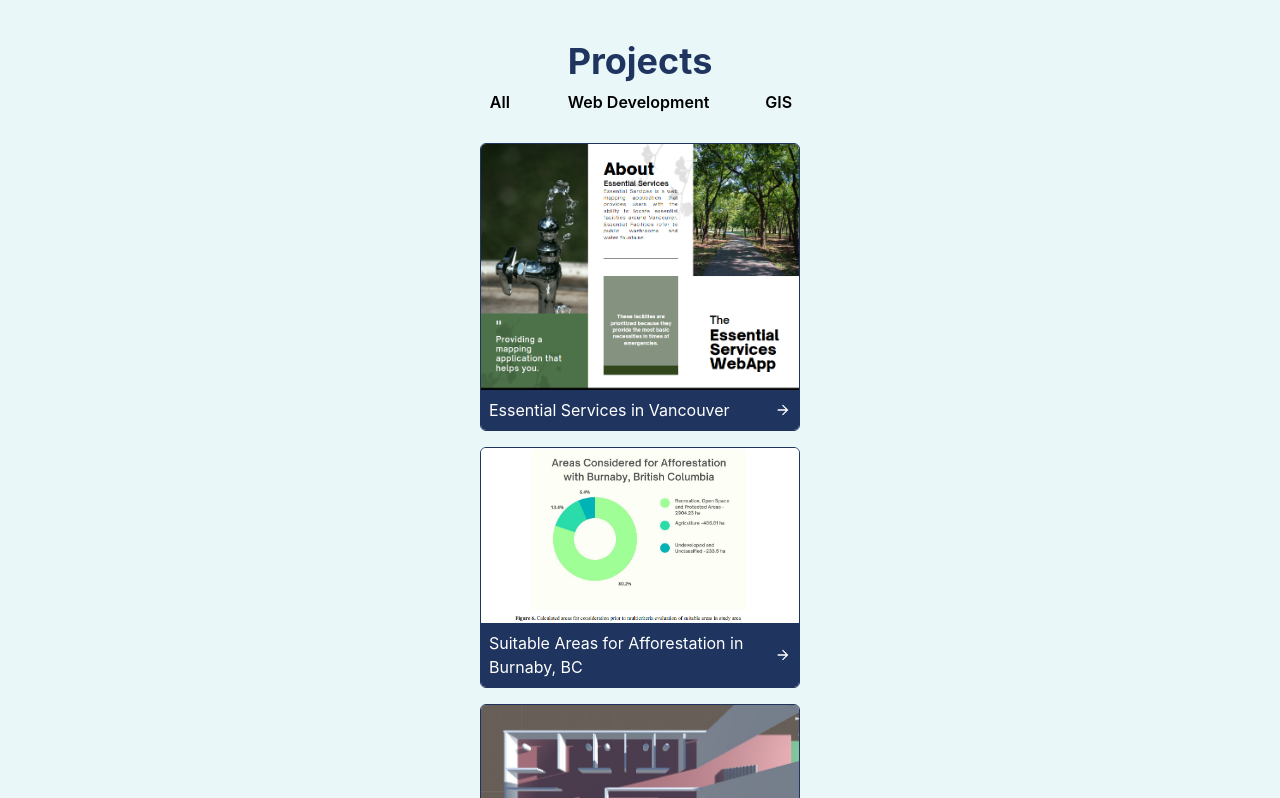
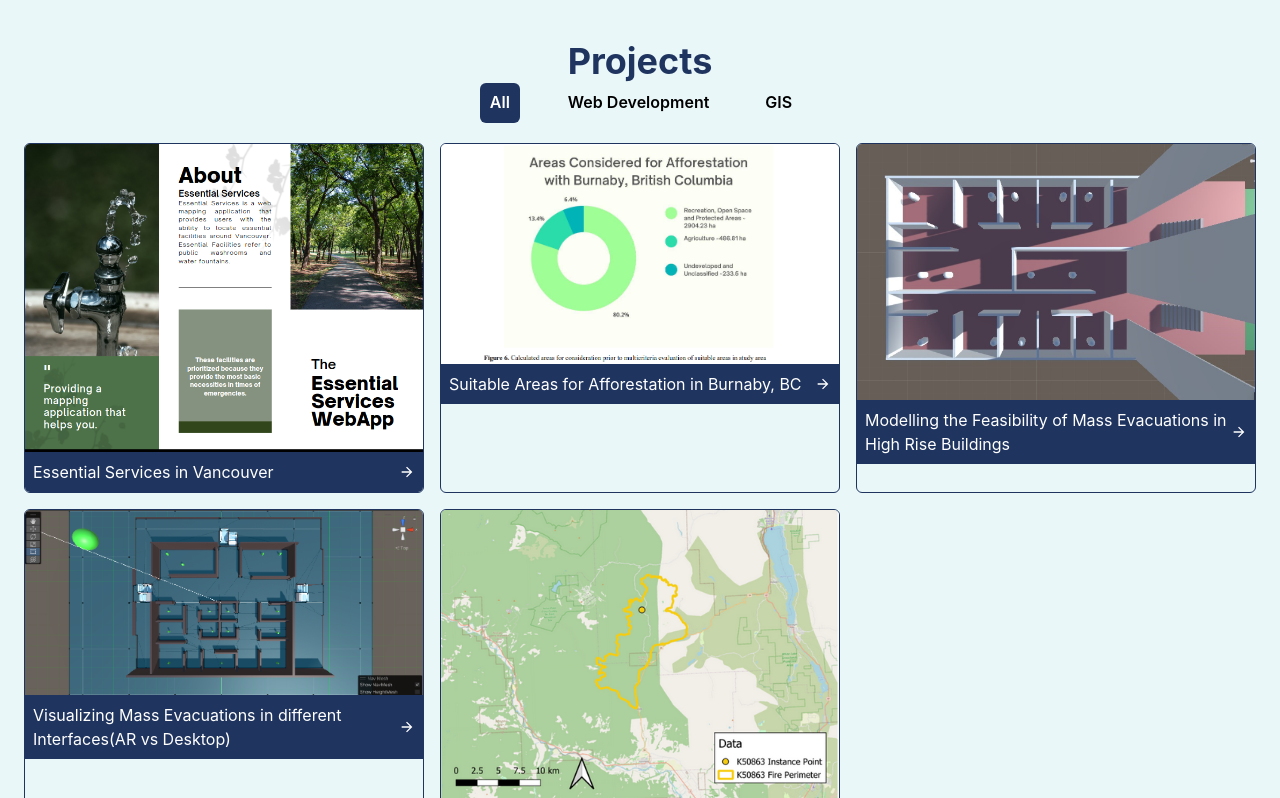
Before and after one commit to Akinloluwa-Adedijo/personal_website, a React (Vite) app: page / in a window 1280 px wide. Shown: the part 802-1600 px from the top of the page. Built offline with nearby package versions, Linux system fonts and the light colour scheme.

Commit message:
added style improvement for project cards

```diff
--- a/src/components/Projects.jsx
+++ b/src/components/Projects.jsx
@@ -22,7 +22,7 @@ import { motion } from "framer-motion";
 
 const Projects = () => {
   const [filtProject, setFiltProject] = useState(null);
-  const [activeButton, setActiveButton] = useState("all");
+  const [activeButton, setActiveButton] = useState(0);
   useEffect(() => {
     setFiltProject(getProjects());
   }, []);
@@ -79,7 +79,9 @@ const Projects = () => {
       <Center>
         <SimpleGrid
           spacing={4}
-          templateColumns="repeat(auto-fill, minmax(300px, 1fr))"
+          // w={"xs"}
+          // templateColumns="1fr 1fr"
+          columns={[1, null, 2, 2, 3]}
           p={5}
         >
           {filtProject &&
@@ -87,7 +89,7 @@ const Projects = () => {
               <Box
                 key={index}
                 overflow={"hidden"}
-                w={"xs"}
+                maxW={"400px"}
                 // bg={useColorModeValue("primary.light", "primary.dark")}
                 border={"1px"}
                 rounded={"md"}
@@ -101,7 +103,6 @@ const Projects = () => {
                   />
                 </Box>
                 <Flex
-                  a
                   bg={useColorModeValue("primary.light", "primary.dark")}
                   _hover={{
                     bg: useColorModeValue("accent.light", "accent.dark"),
```
